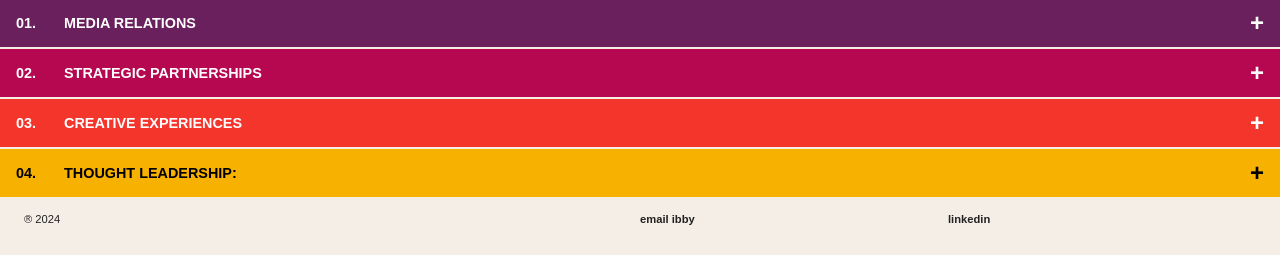
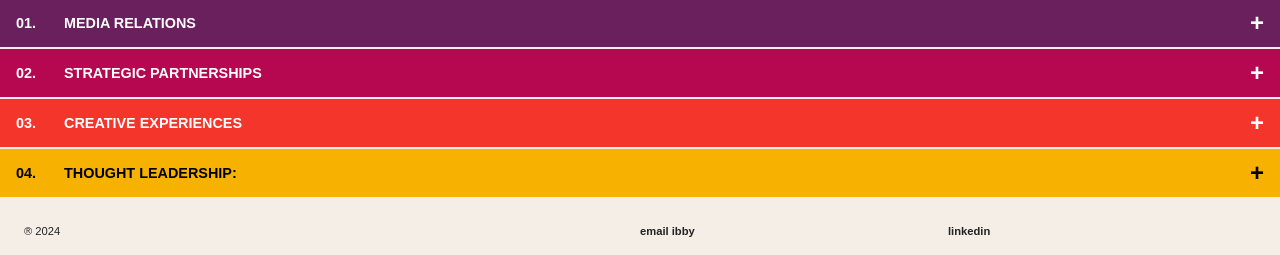
Before and after one commit to abduzeedo/ibbysasso, a plain HTML site: page index_new.html in a window 1280 px wide. Shown: the part 545-800 px from the top of the page. Drawn offline with Linux system fonts and the light colour scheme; a web font is replaced by a local one.

Commit message:
Update styles_new.css

```diff
--- a/styles_new.css
+++ b/styles_new.css
@@ -180,8 +180,8 @@ footer.subgrid-container {
   grid-template-columns: subgrid;
   grid-column: 1 / span all;
   grid-row: 4;
-  height: 48px;
-  line-height: 24px;
+  height: 32px;
+  line-height: 48px;
   bottom: 0;
   font-size: var(--caption);
   text-transform: lowercase;
```
